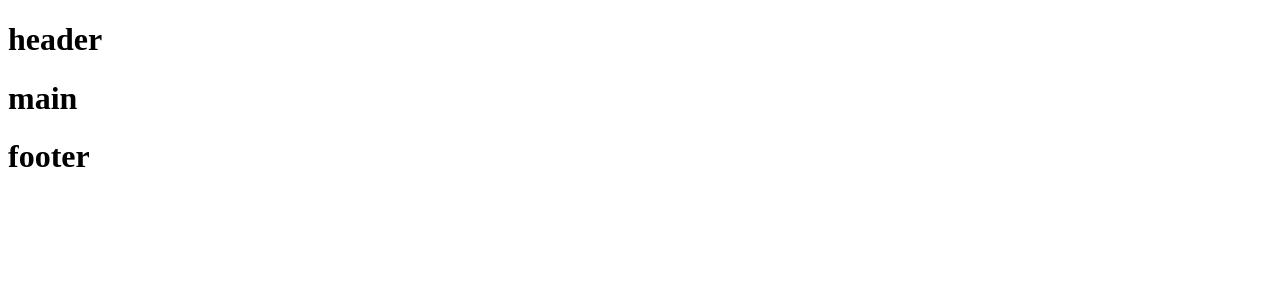
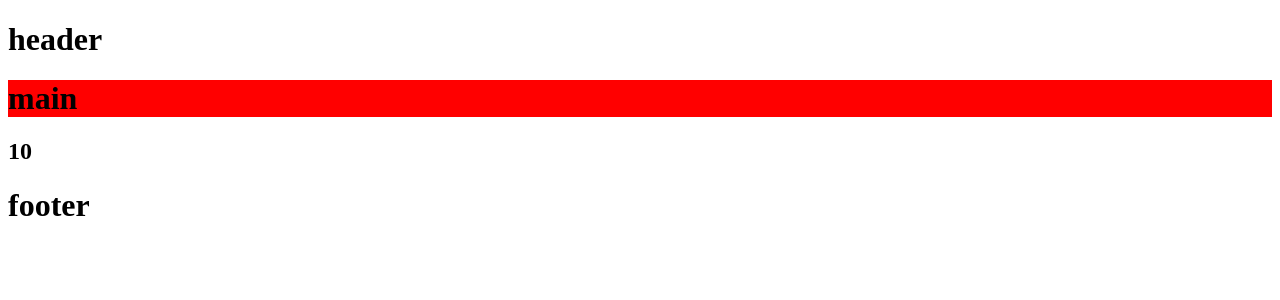
Before and after one commit to sungaee/react-basics, a React (Vite) app: page / in a window 1280 px wide. Shown: the top 300 px of the page. Built offline with nearby package versions, Linux system fonts and the light colour scheme.

Commit message:
JSX로 UI표현

```diff
--- /dev/null
+++ b/src/components/Main.css
@@ -0,0 +1,3 @@
+.logout{
+    background-color: red;
+}
--- a/src/components/Main.tsx
+++ b/src/components/Main.tsx
@@ -1,7 +1,11 @@
+import './Main.css'
+
 const Main = () => {
+    const number = 10;
   return (
     <main>
-      <h1>main</h1>
+      <h1 className="logout">main</h1>
+      <h2>{number}</h2>
     </main>
   )
 }
```
